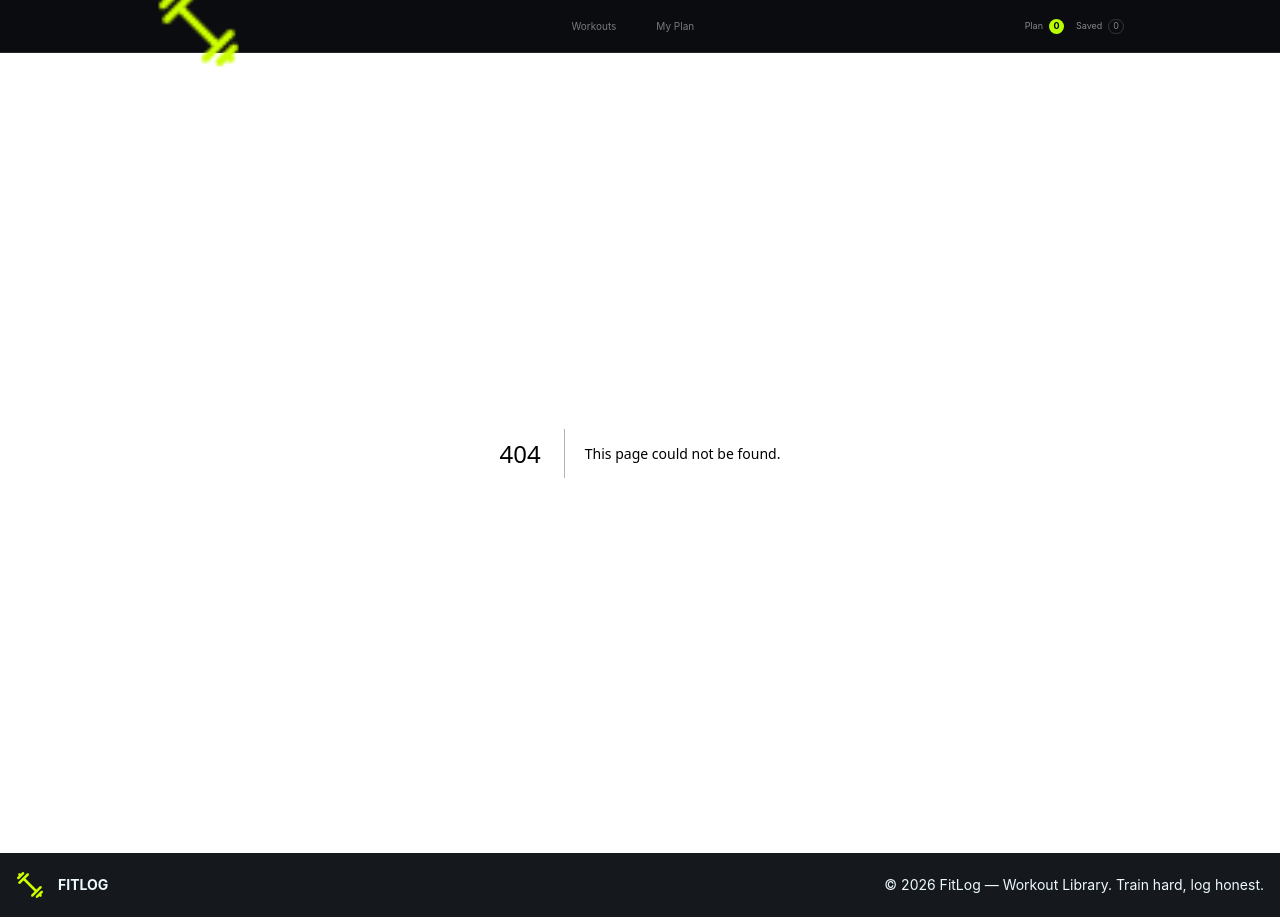
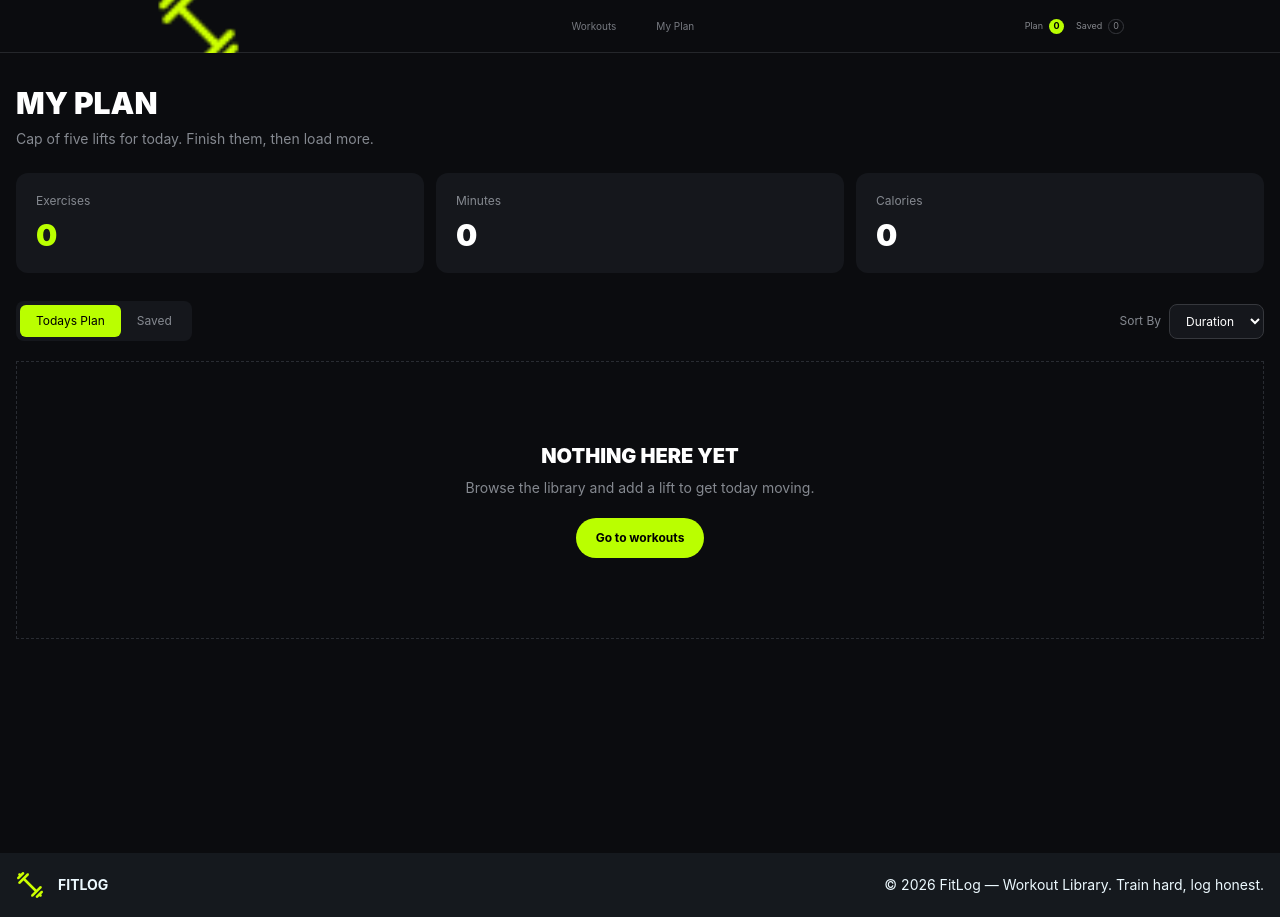
Before and after one commit to zihadulislamtonmoy/my-assignment-6, a Next.js app: page /my-plan in a window 1280 px wide. Before the commit this address had no page. Built offline with nearby package versions, Linux system fonts and the light colour scheme.

Commit message:
Add my plan

```diff
--- /dev/null
+++ b/src/app/loading.jsx
@@ -0,0 +1,11 @@
+import reactf from "react";
+const Loading = () => {
+  return (
+
+    <div>
+        Loading.....
+    </div>
+  )
+};
+
+export default Loading;
--- /dev/null
+++ b/src/app/my-plan/MyPlan.jsx
@@ -0,0 +1,181 @@
+"use client"
+
+import React, { useState } from "react";
+import Link from "next/link";
+import { useFitLog } from "@/context/FitLogContext";
+import PlanCard from "./PlanCard";
+
+const MyPlan = () => {
+  const {
+    plan,
+    saved,
+  } = useFitLog();
+
+  const [activeTab, setActiveTab] = useState("plan");
+  const [sortBy, setSortBy] = useState("duration");
+
+  const currentList = activeTab === "plan" ? plan : saved;
+
+  const sortedList = [...currentList].sort((a, b) => {
+    if (sortBy === "duration") {
+      return a.duration - b.duration;
+    }
+
+    if (sortBy === "calories") {
+      return a.caloriesBurned - b.caloriesBurned;
+    }
+
+    if (sortBy === "rating") {
+      return b.rating - a.rating;
+    }
+
+    return 0;
+  });
+
+  const totalMinutes = plan.reduce(
+    (total, item) => total + item.duration,
+    0
+  );
+
+  const totalCalories = plan.reduce(
+    (total, item) => total + item.caloriesBurned,
+    0
+  );
+
+  return (
+    <main className="min-h-screen bg-[#0b0c0f] px-4 py-8 text-white">
+      <div className="container mx-auto">
+
+
+        <div>
+          <h1 className="text-3xl font-black uppercase">
+            My Plan
+          </h1>
+
+          <p className="mt-2 text-sm text-[#858990]">
+            Cap of five lifts for today. Finish them, then load more.
+          </p>
+        </div>
+
+
+        <div className="mt-6 grid grid-cols-1 gap-3 sm:grid-cols-3">
+
+          <div className="rounded-xl bg-[#15171c] p-5">
+            <p className="text-xs text-[#858990]">
+              Exercises
+            </p>
+
+            <p className="mt-2 text-3xl font-black text-[#baff00]">
+              {plan.length}
+            </p>
+          </div>
+
+          <div className="rounded-xl bg-[#15171c] p-5">
+            <p className="text-xs text-[#858990]">
+              Minutes
+            </p>
+
+            <p className="mt-2 text-3xl font-black">
+              {totalMinutes}
+            </p>
+          </div>
+
+          <div className="rounded-xl bg-[#15171c] p-5">
+            <p className="text-xs text-[#858990]">
+              Calories
+            </p>
+
+            <p className="mt-2 text-3xl font-black">
+              {totalCalories}
+            </p>
+          </div>
+
+        </div>
+
+
+        <div className="mt-7 flex flex-wrap items-center justify-between gap-4">
+
+          <div className="flex rounded-lg bg-[#15171c] p-1">
+
+            <button
+              onClick={() => setActiveTab("plan")}
+              className={`rounded-md px-4 py-2 text-xs ${
+                activeTab === "plan"
+                  ? "bg-[#baff00] text-black"
+                  : "text-[#858990]"
+              }`}
+            >
+              Todays Plan
+            </button>
+
+            <button
+              onClick={() => setActiveTab("saved")}
+              className={`rounded-md px-4 py-2 text-xs ${
+                activeTab === "saved"
+                  ? "bg-[#baff00] text-black"
+                  : "text-[#858990]"
+              }`}
+            >
+              Saved
+            </button>
+
+          </div>
+
+
+          <div className="flex items-center gap-2">
+            <span className="text-xs text-[#858990]">
+              Sort By
+            </span>
+
+            <select
+              value={sortBy}
+              onChange={(e) => setSortBy(e.target.value)}
+              className="rounded-lg border border-[#36383d] bg-[#15171c] px-3 py-2 text-xs text-white outline-none"
+            >
+              <option value="duration">Duration</option>
+              <option value="calories">Calories</option>
+              <option value="rating">Rating</option>
+            </select>
+          </div>
+
+        </div>
+
+        <div className="mt-5 space-y-3">
+
+          {sortedList.length > 0 ? (
+            sortedList.map((workout) => (
+              <PlanCard
+                key={workout.id}
+                workout={workout}
+                activeTab={activeTab}
+              />
+            ))
+          ) : (
+            <div className="border border-dashed border-[#292c32] py-20 text-center">
+
+              <h2 className="text-xl font-black uppercase">
+                Nothing Here Yet
+              </h2>
+
+              <p className="mt-2 text-sm text-[#858990]">
+                Browse the library and add a lift to get today moving.
+              </p>
+
+              <Link
+                href="/"
+                className="mt-5 inline-block rounded-full bg-[#baff00] px-5 py-3 text-xs font-bold text-black"
+              >
+                Go to workouts
+              </Link>
+
+            </div>
+          )}
+
+        </div>
+
+      </div>
+    </main>
+  );
+};
+
+export default MyPlan;
--- /dev/null
+++ b/src/app/my-plan/PlanCard.jsx
@@ -0,0 +1,95 @@
+import Image from "next/image";
+import Link from "next/link";
+import React from "react";
+import { useFitLog } from "@/context/FitLogContext";
+
+const PlanCard = ({ workout, activeTab }) => {
+  const {
+    markAsDone,
+    removeFromPlan,
+    removeFromSaved,
+  } = useFitLog();
+
+  const handleRemove = () => {
+    if (activeTab === "plan") {
+      removeFromPlan(workout.id);
+    } else {
+      removeFromSaved(workout.id);
+    }
+  };
+
+  return (
+    <div
+      className={`flex flex-col gap-4 rounded-xl border border-[#292c32] bg-[#15171c] p-3 sm:flex-row sm:items-center sm:justify-between ${
+        workout.done ? "opacity-60" : ""
+      }`}
+    >
+
+
+      <div className="flex items-center gap-4">
+
+        <Image
+          src={workout.image}
+          alt={workout.name}
+          width={100}
+          height={65}
+          className="h-[65px] w-[100px] rounded-lg object-cover"
+        />
+
+        <div>
+          <h3 className="text-sm font-black uppercase">
+            {workout.name}
+          </h3>
+
+          <p className="mt-1 text-xs text-[#858990]">
+            {workout.equipment}
+          </p>
+
+          <div className="mt-2 flex gap-3 text-[10px] text-[#92969e]">
+            <span>◷ {workout.duration} min</span>
+            <span>● {workout.caloriesBurned} kcal</span>
+            <span>★ {workout.rating}</span>
+          </div>
+        </div>
+
+      </div>
+
+
+      <div className="flex items-center gap-2">
+
+        <Link
+          href={`/workouts/${workout.id}`}
+          className="rounded-full border border-[#36383d] px-4 py-2 text-[10px]"
+        >
+          View Details
+        </Link>
+
+        {activeTab === "plan" && !workout.done && (
+          <button
+            onClick={() => markAsDone(workout.id)}
+            className="rounded-full bg-[#baff00] px-4 py-2 text-[10px] font-bold text-black"
+          >
+            ✓ Mark as Done
+          </button>
+        )}
+
+        {workout.done && (
+          <span className="text-[10px] text-[#baff00]">
+            Done ✓
+          </span>
+        )}
+
+        <button
+          onClick={handleRemove}
+          className="px-2 text-[#858990] hover:text-white"
+        >
+          ×
+        </button>
+
+      </div>
+
+    </div>
+  );
+};
+
+export default PlanCard;
--- /dev/null
+++ b/src/app/my-plan/page.jsx
@@ -0,0 +1,9 @@
+import React from "react";
+import MyPlan from "./MyPlan";
+
+
+const Page = () => {
+  return <MyPlan />;
+};
+
+export default Page;
--- a/src/components/shared/Navbar.jsx
+++ b/src/components/shared/Navbar.jsx
@@ -13,7 +13,7 @@ const Navbar = () => {
     <nav className="w-full border-b border-[#25272b] bg-[#0b0c0f]">
       <div className="mx-auto flex h-[52px] max-w-[1000px] items-center justify-between px-4">
 
-        {/* Logo */}
+
         <Link href="/">
           <Image
             src={logo}
@@ -24,7 +24,7 @@ const Navbar = () => {
           />
         </Link>
 
-        {/* Navigation */}
+
         <div className="flex items-center gap-2">
           <Link
             href="/"
@@ -41,7 +41,7 @@ const Navbar = () => {
           </Link>
         </div>
 
-        {/* Counters */}
+
         <div className="flex items-center gap-3 text-[9px]">
           <Link href="/my-plan" className="flex items-center gap-1.5">
             <span className="text-[#85878c]">Plan</span>
```
Also changed, not shown: src/components/details/WorkoutDetailsPage.jsx (+5 -7 lines).
